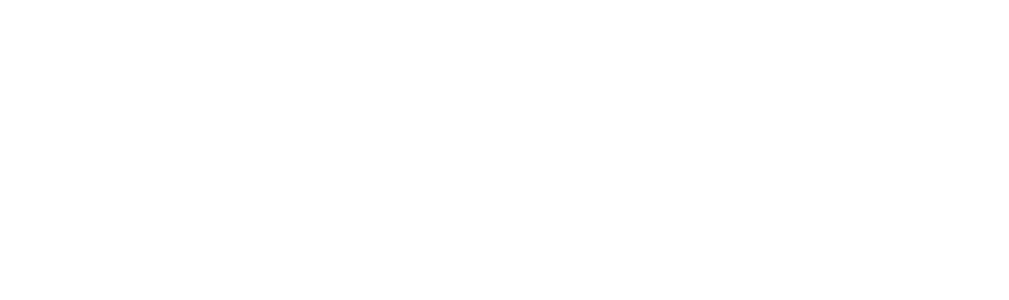
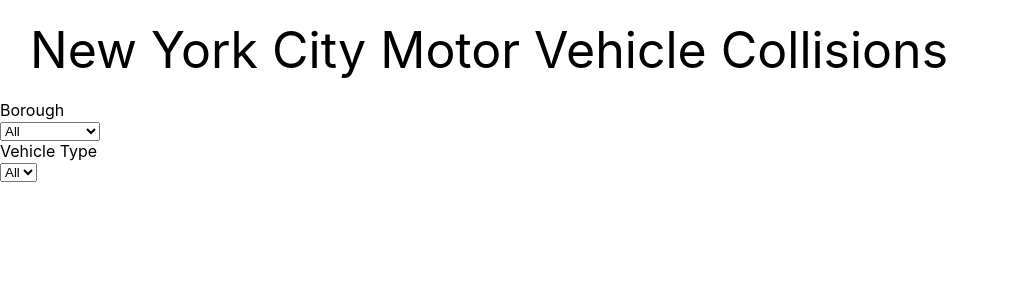
Before and after one commit to NativeFunction/cs450-m3, a React (Create React App) app: page / in a window 1280 px wide. Shown: the top 300 px of the page, without its empty margins (0-1009 px from the left). Built offline with nearby package versions, Linux system fonts and the light colour scheme.

Commit message:
Added layout, header, and controls

```diff
--- a/src/App.css
+++ b/src/App.css
@@ -0,0 +1,4 @@
+.header {
+    font-size: 50px;
+    margin: 20px 30px 20px 30px;
+}
--- a/src/App.js
+++ b/src/App.js
@@ -1,15 +1,33 @@
 import React, { Component } from "react";
 import "./App.css";
 import * as d3 from 'd3';
+import DropDownFilter from "./DropDownFilter";
 
 class App extends Component {
 
   constructor(props) {
     super(props);
     this.state = {
-      data: []
+      data: [],
+      //list of strings containing the current available vehicle types
+      vehicleTypeOptions: []
     };
+
+    var tempData = [];
+
+    //d3.csv(tips, (x) => tempData.push({
+    //  total_bill: parseFloat(x.total_bill),
+    //  tip:  parseFloat(x.tip),
+    //  sex: (x.sex == "Male" ? true : false),//male true, female false
+    //  smoker: (x.smoker == "Yes" ? true : false),
+    //  day: x.day,
+    //  time: x.time,
+    //  size: parseInt(x.size)
+    //})).then(() => this.setState({ data: tempData }));
+
   }
+
+
 
   componentDidMount() {
     this.renderChart()
@@ -19,6 +37,9 @@
     this.renderChart()
   }
 
+  filterData = () => {
+
+  }
 
   renderChart = () => {
 
@@ -32,13 +53,29 @@
 
 
   }
+
   render() {
     return (
       <div>
-        <div className="parent">
-          <div className="child0">
-            <svg className="container">
-              <g className="inner_chart"></g>
+        <div className="container">
+          <div className="header">New York City Motor Vehicle Collisions</div>
+          <div className="controls">
+            <DropDownFilter label="Borough" options={["Manhattan", "Brooklyn", "Queens", "Bronx", "Staten Island"]} />
+            <DropDownFilter label="Vehicle Type" options={this.state.vehicleTypeOptions} />
+          </div>
+          <div className="geomap">
+            <svg className="geomap_svg">
+              <g className="geomap_group"></g>
+            </svg>
+          </div>
+          <div className="contributingFactors">
+            <svg className="contributingFactors_svg">
+              <g className="contributingFactors_group"></g>
+            </svg>
+          </div>
+          <div className="incidencesAndOutcome">
+            <svg className="incidencesAndOutcome_svg">
+              <g className="incidencesAndOutcome_group"></g>
             </svg>
           </div>
         </div>
--- /dev/null
+++ b/src/DropDownFilter.js
@@ -0,0 +1,19 @@
+import React, { Component } from "react";
+
+class DropDownFilter extends Component {
+  render() {
+
+    const options = this.props.options.map(x => <option value={x}>{x}</option>)
+    return (
+      <div>
+        <div className="label">{this.props.label}</div>
+        <select /*value={selectedValue} onChange={handleChange}*/>
+          <option value="All">All</option>
+          {options}
+        </select>
+      </div>
+    );
+  }
+}
+
+export default DropDownFilter;
--- a/src/index.js
+++ b/src/index.js
@@ -1,4 +1,5 @@
 import ReactDOM from 'react-dom/client';
+import "./index.css";
 import App from './App';
 
 const root = ReactDOM.createRoot(document.getElementById('root'));
```
